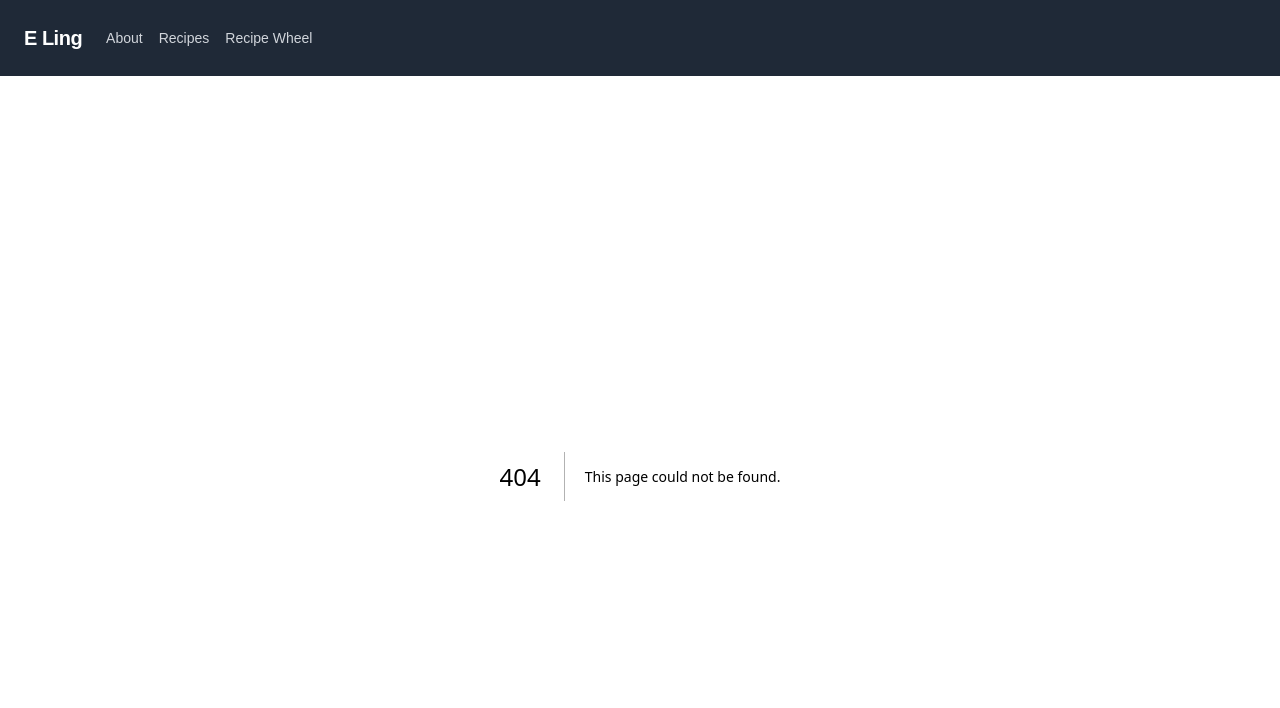
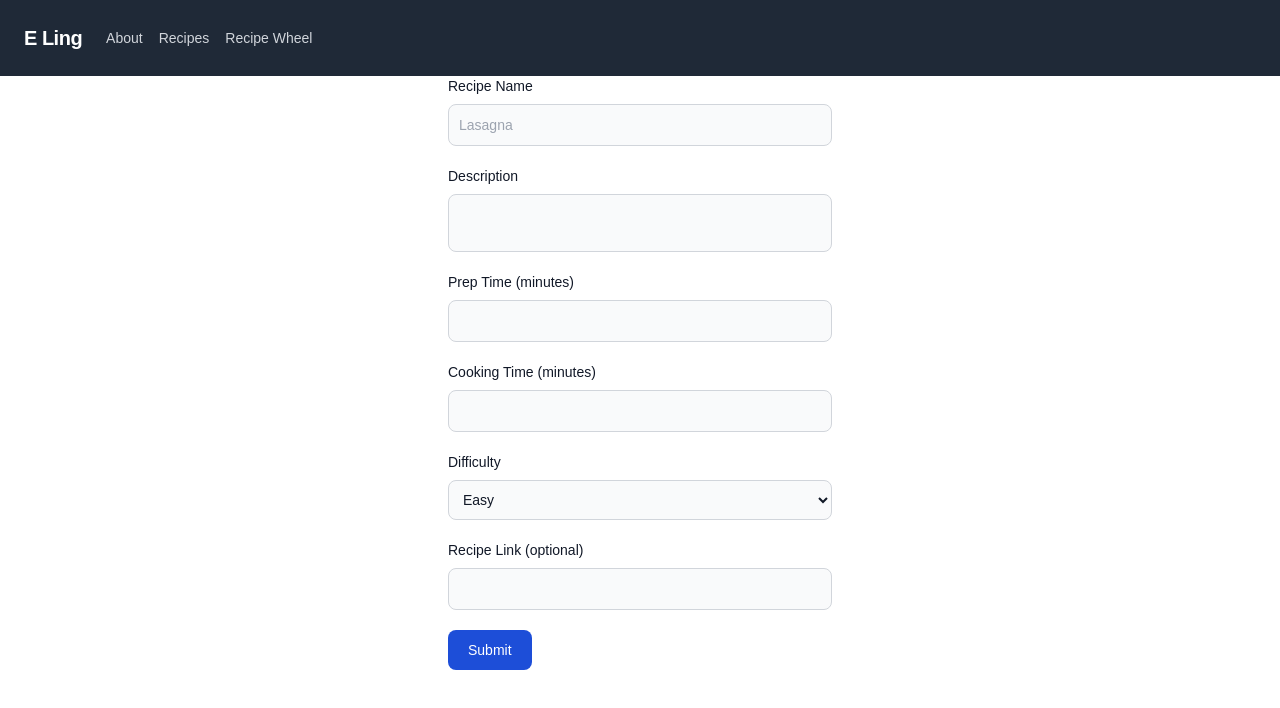
Before and after one commit to ESKLing/nextjs-recipe-app, a Next.js app: page /recipes/create in a window 1280 px wide. Before the commit this address had no page. Shown: the top 708 px of the page. Built offline with nearby package versions, Linux system fonts and the light colour scheme.

Commit message:
Adding create recipe functionality

```diff
--- /dev/null
+++ b/app/recipes/create/page.tsx
@@ -0,0 +1,11 @@
+import Form from "@/app/ui/create-recipe-form";
+
+const Page = () => {
+  return (
+    <div>
+      <Form />
+    </div>
+  );
+};
+
+export default Page;
--- /dev/null
+++ b/app/src/actions.ts
@@ -0,0 +1,38 @@
+"use server";
+
+import { z } from "zod";
+import { sql } from "@vercel/postgres";
+import { revalidatePath } from "next/cache";
+import { redirect } from "next/navigation";
+import { fetchUsers } from "./data";
+
+const FormSchema = z.object({
+  title: z.string(),
+  summary: z.string(),
+  prepTime: z.coerce.number(),
+  cookingTime: z.coerce.number(),
+  difficulty: z.string(),
+  link: z.string().optional(),
+});
+
+export const createRecipe = async (formData: FormData) => {
+  const users = await fetchUsers();
+  const firstUserId = users[0].id;
+  const { title, summary, prepTime, cookingTime, difficulty, link } =
+    FormSchema.parse({
+      title: formData.get("title"),
+      summary: formData.get("summary"),
+      prepTime: formData.get("prep-time"),
+      cookingTime: formData.get("cooking-time"),
+      difficulty: formData.get("difficulty"),
+      link: formData.get("link"),
+    });
+
+  await sql`
+        INSERT INTO recipes (user_id, title, summary, prep_time, cooking_time, difficulty, recipe_link)
+        VALUES (${firstUserId}, ${title}, ${summary}, ${prepTime}, ${cookingTime}, ${difficulty}, ${link})
+    `;
+
+  revalidatePath("/recipes");
+  redirect("/recipes");
+};
--- a/app/src/data.ts
+++ b/app/src/data.ts
@@ -10,3 +10,13 @@ export const fetchRecipes = async () => {
     throw new Error("Failed to fetch recipes data.");
   }
 };
+
+export const fetchUsers = async () => {
+  try {
+    const data = await sql`SELECT * FROM users`;
+    return data.rows;
+  } catch (error) {
+    console.error("Database Error:", error);
+    throw new Error("Failed to fetch users data.");
+  }
+};
--- /dev/null
+++ b/app/ui/create-recipe-form.tsx
@@ -0,0 +1,89 @@
+import { createRecipe } from "../src/actions";
+
+const Form = () => {
+  return (
+    <form className="max-w-sm mx-auto" action={createRecipe}>
+      <div className="mb-5">
+        <label className="block mb-2 text-sm font-medium text-gray-900 dark:text-white">
+          Recipe Name
+        </label>
+        <input
+          type="title"
+          id="title"
+          name="title"
+          className="bg-gray-50 border border-gray-300 text-gray-900 text-sm rounded-lg focus:ring-blue-500 focus:border-blue-500 block w-full p-2.5 dark:bg-gray-700 dark:border-gray-600 dark:placeholder-gray-400 dark:text-white dark:focus:ring-blue-500 dark:focus:border-blue-500"
+          placeholder="Lasagna"
+          required
+        />
+      </div>
+      <div className="mb-5">
+        <label className="block mb-2 text-sm font-medium text-gray-900 dark:text-white">
+          Description
+        </label>
+        <input
+          type="summary"
+          id="summary"
+          name="summary"
+          className="block w-full p-4 text-gray-900 border border-gray-300 rounded-lg bg-gray-50 text-base focus:ring-blue-500 focus:border-blue-500 dark:bg-gray-700 dark:border-gray-600 dark:placeholder-gray-400 dark:text-white dark:focus:ring-blue-500 dark:focus:border-blue-500"
+        />
+      </div>
+      <div className="mb-5">
+        <label className="block mb-2 text-sm font-medium text-gray-900 dark:text-white">
+          Prep Time (minutes)
+        </label>
+        <input
+          type="number"
+          id="prep-time"
+          name="prep-time"
+          className="bg-gray-50 border border-gray-300 text-gray-900 text-sm rounded-lg focus:ring-blue-500 focus:border-blue-500 block w-full p-2.5 dark:bg-gray-700 dark:border-gray-600 dark:placeholder-gray-400 dark:text-white dark:focus:ring-blue-500 dark:focus:border-blue-500"
+          required
+        />
+      </div>
+      <div className="mb-5">
+        <label className="block mb-2 text-sm font-medium text-gray-900 dark:text-white">
+          Cooking Time (minutes)
+        </label>
+        <input
+          type="number"
+          id="cooking-time"
+          name="cooking-time"
+          className="bg-gray-50 border border-gray-300 text-gray-900 text-sm rounded-lg focus:ring-blue-500 focus:border-blue-500 block w-full p-2.5 dark:bg-gray-700 dark:border-gray-600 dark:placeholder-gray-400 dark:text-white dark:focus:ring-blue-500 dark:focus:border-blue-500"
+          required
+        />
+      </div>
+      <div className="mb-5">
+        <label className="block mb-2 text-sm font-medium text-gray-900 dark:text-white">
+          Difficulty
+        </label>
+        <select
+          id="difficulty"
+          name="difficulty"
+          className="bg-gray-50 border border-gray-300 text-gray-900 text-sm rounded-lg focus:ring-blue-500 focus:border-blue-500 block w-full p-2.5 dark:bg-gray-700 dark:border-gray-600 dark:placeholder-gray-400 dark:text-white dark:focus:ring-blue-500 dark:focus:border-blue-500"
+        >
+          <option>Easy</option>
+          <option>Medium</option>
+          <option>Difficult</option>
+        </select>
+      </div>
+      <div className="mb-5">
+        <label className="block mb-2 text-sm font-medium text-gray-900 dark:text-white">
+          Recipe Link (optional)
+        </label>
+        <input
+          type="link"
+          id="link"
+          name="link"
+          className="bg-gray-50 border border-gray-300 text-gray-900 text-sm rounded-lg focus:ring-blue-500 focus:border-blue-500 block w-full p-2.5 dark:bg-gray-700 dark:border-gray-600 dark:placeholder-gray-400 dark:text-white dark:focus:ring-blue-500 dark:focus:border-blue-500"
+        />
+      </div>
+      <button
+        type="submit"
+        className="text-white bg-blue-700 hover:bg-blue-800 focus:ring-4 focus:outline-none focus:ring-blue-300 font-medium rounded-lg text-sm w-full sm:w-auto px-5 py-2.5 text-center dark:bg-blue-600 dark:hover:bg-blue-700 dark:focus:ring-blue-800"
+      >
+        Submit
+      </button>
+    </form>
+  );
+};
+
+export default Form;
--- a/package.json
+++ b/package.json
@@ -14,7 +14,8 @@
     "clsx": "^2.1.1",
     "next": "15.1.6",
     "react": "^19.0.0",
-    "react-dom": "^19.0.0"
+    "react-dom": "^19.0.0",
+    "zod": "^3.24.2"
   },
   "devDependencies": {
     "@eslint/eslintrc": "^3",
```
Also changed, not shown: 1 other file (tests, documents, lock files or other folders).
